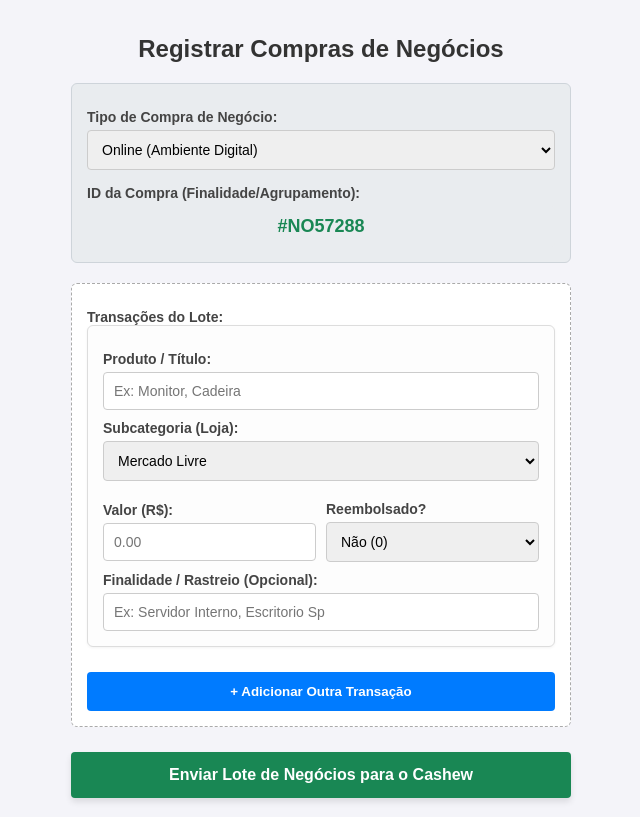
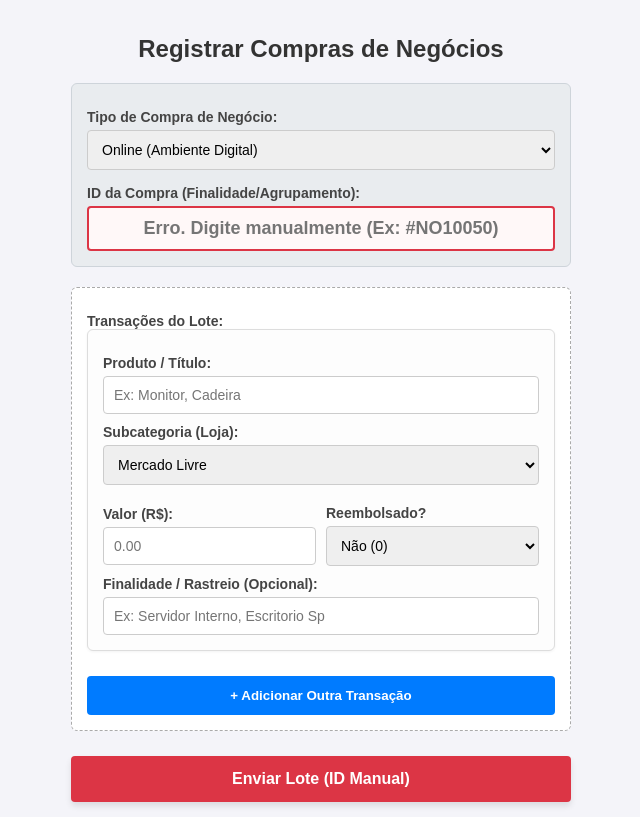
Before and after one commit to Geovane-Ievenes/my-cashew-utilities, a plain HTML site: page public/compras-insumos-negocios-cashew.html in a window 1280 px wide. Shown: the whole page, without its empty margins (319-959 px from the left). Drawn offline with Linux system fonts and the light colour scheme; no server answers.

Commit message:
Garantindo mais estabilidade

```diff
--- a/public/compras-insumos-negocios-cashew.html
+++ b/public/compras-insumos-negocios-cashew.html
@@ -36,10 +36,16 @@
             text-align: center;
             font-size: 18px;
             font-weight: bold;
-            background: #e9ecef;
+            background: #fff;
             color: #198754;
-            border: none;
+            border: 2px solid #ccc;
             outline: none;
+            transition: border-color 0.3s;
+        }
+
+        #compra-id:not([readonly]) {
+            border-color: #dc3545;
+            background: #fff8f8;
         }
 
         .carrinho-box {
@@ -107,6 +113,7 @@
             box-shadow: 0 4px 6px rgba(0,0,0,0.1);
         }
         .btn-gerar:hover { background-color: #157347; }
+        .btn-gerar:disabled { background-color: #6c757d; cursor: not-allowed; box-shadow: none; }
 
     </style>
 </head>
@@ -122,7 +129,7 @@
         </select>
 
         <label style="margin-top: 15px;">ID da Compra (Finalidade/Agrupamento):</label>
-        <input type="text" id="compra-id" readonly placeholder="Buscando ID no Metabase...">
+        <input type="text" id="compra-id" readonly placeholder="Carregando...">
     </div>
 
     <div class="carrinho-box">
@@ -132,83 +139,99 @@
         <button class="btn-add" onclick="adicionarItem()">+ Adicionar Outra Transação</button>
     </div>
 
-    <button class="btn-gerar" onclick="gerarEEnviar()">Enviar Lote de Negócios para o Cashew</button>
+    <button id="btn-enviar" class="btn-gerar" onclick="gerarEEnviar()" disabled>Aguardando ID...</button>
 
     <script>
         let lojasOnline = [];
         const lojasFisicas = ["Loja Física"];
-        let ultimoNumeroIdGlobal = null; // Armazena o número bruto vindo do banco
 
-        // Carrega o arquivo JSON externo de lojas e sincroniza com o Metabase
+        // Carrega as lojas e inicia a primeira busca de ID
         window.onload = async function() {
             try {
                 const response = await fetch('lojas_online.json');
                 if (!response.ok) throw new Error();
                 lojasOnline = await response.json();
             } catch (error) {
-                console.error("Não foi possível carregar lojas_online.json. Usando fallback.");
+                console.error("Usando fallback de lojas.");
                 lojasOnline = ["Mercado Livre", "Amazon", "Shopee", "Shein", "SaaS", "Google Services"];
             }
 
-            // Consulta o servidor backend escondido do Cloudflare para obter o último ID real
-            await buscarUltimoIdDoMetabase();
+            // O container sempre deve ter um item ao iniciar
+            const container = document.getElementById('itens-container');
+            if (container.children.length === 0) adicionarItem();
 
-            // Renderiza a interface inicial
+            // Busca a ID ao entrar na página
             alternarTipoCompra();
         };
 
-        async function buscarUltimoIdDoMetabase() {
+        // Função que é ativada sempre que o Select muda (Online/Física)
+        async function alternarTipoCompra() {
+            const tipo = document.getElementById('tipo-compra').value;
+            const prefixo = (tipo === "ONLINE") ? "#NO" : "#NL";
+
+            const inputId = document.getElementById('compra-id');
+            const btnEnviar = document.getElementById('btn-enviar');
+
+            // 1. Bloqueia a interface e avisa que está carregando
+            inputId.value = "";
+            inputId.readOnly = true;
+            inputId.placeholder = "Buscando ID no Metabase...";
+
+            btnEnviar.disabled = true;
+            btnEnviar.textContent = "Aguardando ID...";
+            btnEnviar.style.backgroundColor = "#6c757d";
+
+            // Atualiza as opções do select de lojas dos itens já existentes
+            const container = document.getElementById('itens-container');
+            const itensExistentes = container.querySelectorAll('.item-compra');
+            itensExistentes.forEach(item => {
+                const select = item.querySelector('.item-subcategoria');
+                repopularSelectLoja(select);
+            });
+
             try {
-                // Rota relativa apontando para o seu functions/obter-id.js
+                // 2. Faz o POST enviando o prefixo específico
                 const response = await fetch('/obter-id', {
                     method: 'POST',
                     headers: { 'Content-Type': 'application/json' },
-                    body: JSON.stringify({ "database": 1 })
+                    body: JSON.stringify({ "database": 1, "prefixo": prefixo })
                 });
 
                 if (!response.ok) throw new Error();
 
                 const dadosQuery = await response.json();
-                const ultimoIdMapeado = dadosQuery.data.rows[0][0];
 
-                // Se houver registro, guarda o número inteiro, se não, define a base em 10000
-                ultimoNumeroIdGlobal = ultimoIdMapeado ? parseInt(ultimoIdMapeado) : 10000;
+                // Trata falhas na formatação de retorno da API de forma segura
+                const ultimoId = dadosQuery?.data?.rows?.[0]?.[0];
+
+                // Incrementa ou define o valor base
+                const proximoNumero = ultimoId ? parseInt(ultimoId) + 1 : 10000;
+                inputId.value = prefixo + proximoNumero;
+
+                // 3. Sucesso: Libera o botão
+                btnEnviar.disabled = false;
+                btnEnviar.textContent = "Enviar Lote de Negócios para o Cashew";
+                btnEnviar.style.backgroundColor = "#198754";
+
             } catch (erro) {
-                console.error("Erro ao falar com o Metabase. Usando modo de segurança aleatório.", erro);
-                ultimoNumeroIdGlobal = null; // Força o fallback randômico
-            }
-        }
+                console.error("Falha na comunicação com Metabase/Cloudflare:", erro);
 
-        function alternarTipoCompra() {
-            const tipo = document.getElementById('tipo-compra').value;
-            const prefixo = (tipo === "ONLINE") ? "#NO" : "#NL";
+                // 4. Falha: Destrava o campo para o usuário digitar na mão
+                inputId.readOnly = false;
+                inputId.placeholder = `Erro. Digite manualmente (Ex: ${prefixo}10050)`;
 
-            if (ultimoNumeroIdGlobal !== null) {
-                // Sequencial Perfeito incremental (+1) obtido do banco
-                const proximoId = ultimoNumeroIdGlobal + 1;
-                document.getElementById('compra-id').value = prefixo + proximoId;
-            } else {
-                // Fallback robusto caso seu Metabase local esteja desligado
-                const randomId = Math.floor(Math.random() * 90000) + 10000;
-                document.getElementById('compra-id').value = prefixo + randomId;
-            }
-
-            const container = document.getElementById('itens-container');
-            const itensExistentes = container.querySelectorAll('.item-compra');
-
-            if (itensExistentes.length === 0) {
-                adicionarItem();
-            } else {
-                itensExistentes.forEach(item => {
-                    const select = item.querySelector('.item-subcategoria');
-                    repopularSelectLoja(select);
-                });
+                btnEnviar.disabled = false;
+                btnEnviar.textContent = "Enviar Lote (ID Manual)";
+                btnEnviar.style.backgroundColor = "#dc3545"; // Fica vermelho para chamar atenção
             }
         }
 
         function repopularSelectLoja(selectElement) {
             const tipo = document.getElementById('tipo-compra').value;
             const listaLojas = (tipo === "ONLINE") ? lojasOnline : lojasFisicas;
+
+            // Salva o valor antigo para tentar mantê-lo após atualizar a lista
+            const valorAntigo = selectElement.value;
 
             selectElement.innerHTML = '';
             listaLojas.forEach(loja => {
@@ -217,6 +240,11 @@
                 opt.textContent = loja;
                 selectElement.appendChild(opt);
             });
+
+            // Tenta restaurar a seleção se ela ainda existir na nova lista
+            if (listaLojas.includes(valorAntigo)) {
+                selectElement.value = valorAntigo;
+            }
         }
 
         function adicionarItem() {
@@ -258,9 +286,14 @@
         }
 
         function gerarEEnviar() {
-            const idCompra = document.getElementById('compra-id').value;
+            const idCompra = document.getElementById('compra-id').value.trim();
             const itens = document.querySelectorAll('.item-compra');
             const transacoes = [];
+
+            if (idCompra === "") {
+                alert("O ID da compra não pode estar vazio. Aguarde o carregamento ou digite um manualmente.");
+                return;
+            }
 
             itens.forEach(item => {
                 let nome = item.querySelector('.item-nome').value.trim();
```
Also changed, not shown: functions/obter-id.js (+8 -14 lines).
